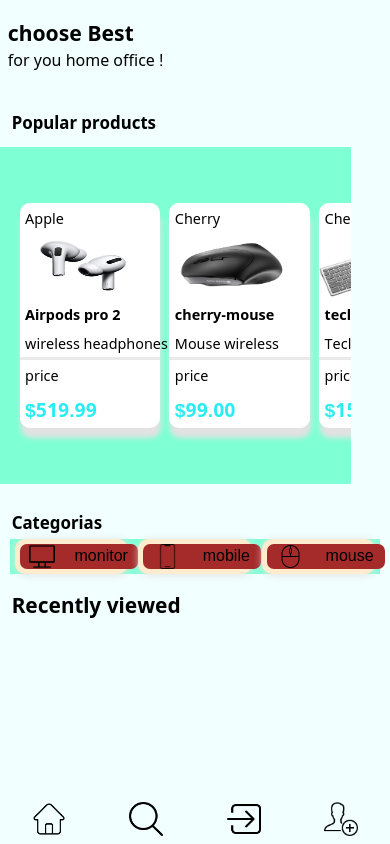
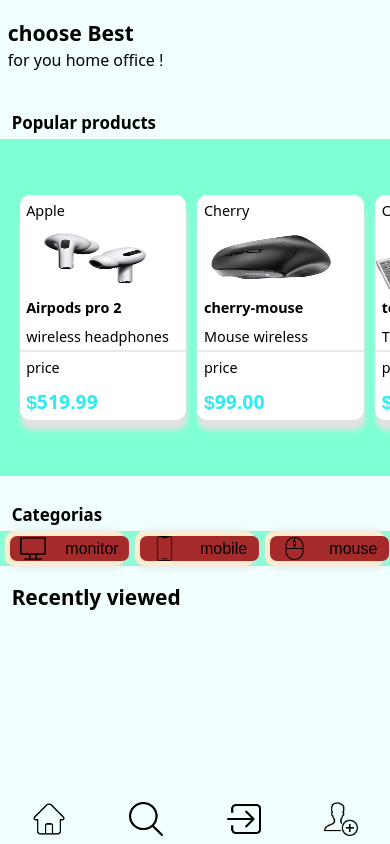
Before and after one commit to Ryanferre/ecommerce-choose-Best, a PHP site: page / in a window 390 px wide; the page is wider, and only the part inside the window is pictured. Run offline with PHP 8.4, Linux system fonts and the light colour scheme.

Commit message:
ajustes finais em products: teste

```diff
--- a/index.css
+++ b/index.css
@@ -347,7 +347,8 @@ h2{
         height: 30%;
     }
     .Products{
-        width: 80%;
+        margin: 0 auto 0;
+        width: 95%;
         height: 40vmax;
         overflow: auto;
         display: flex;
@@ -357,7 +358,7 @@ h2{
     }
     .Categories{
         margin: 0 auto 0;
-        width: 95%;
+        width: 100%;
         align-items: end;
         background-color: aquamarine;
     }
```
